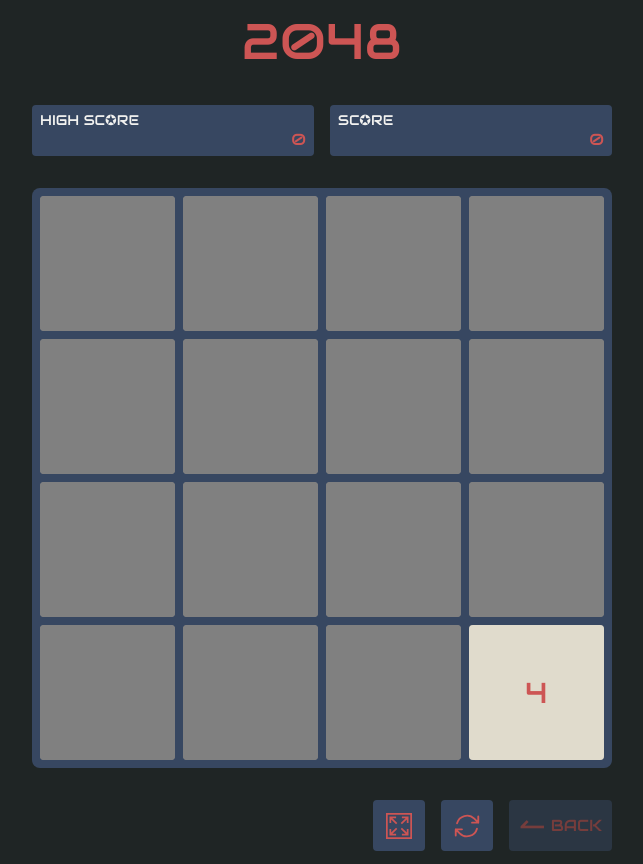
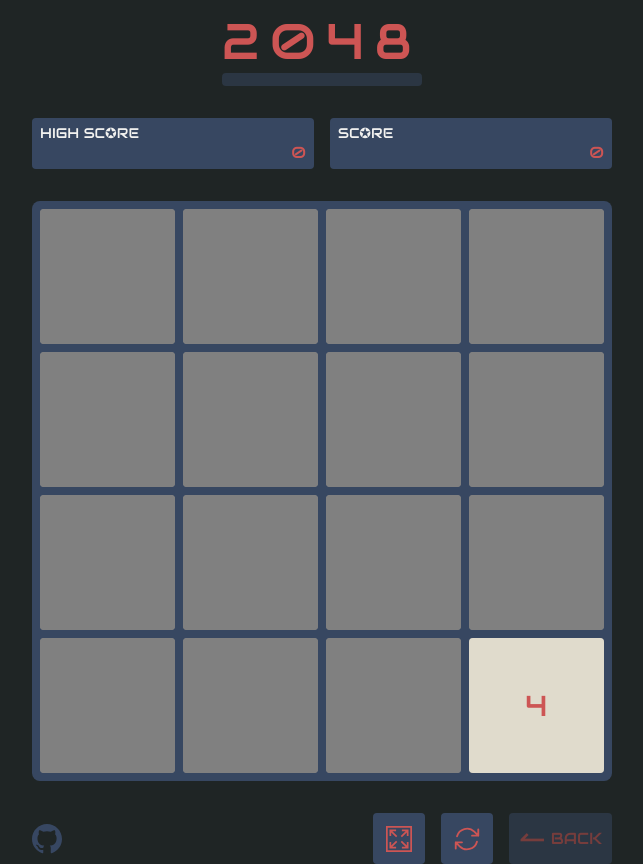
Before and after one commit to nadfri/2048, a React (Vite) app: page / in a window 1280 px wide. Shown: the whole page, without its empty margins (318-961 px from the left). Built offline with nearby package versions, Linux system fonts and the light colour scheme.

Commit message:
Feat: link to github

```diff
--- a/src/components/BtnAction/BtnAction.scss
+++ b/src/components/BtnAction/BtnAction.scss
@@ -32,4 +32,16 @@
       rotate: 180deg;
     }
   }
+
+  .git-link {
+    display: grid;
+    place-self: center;
+    margin-right: auto;
+    color: var(--grid-color);
+    transition: color 0.2s;
+
+    &:hover {
+      color: white;
+    }
+  }
 }
--- a/src/components/BtnAction/BtnAction.tsx
+++ b/src/components/BtnAction/BtnAction.tsx
@@ -3,6 +3,7 @@
 import './BtnAction.scss';
 import ScreenIcon from '../ScreenIcon/ScreenIcon';
 import ExitIcon from '../ExitIcon/ExitIcon';
+import GithubIcon from '../GithubIcon/GithubIcon';
 
 type Props = {
   reload: () => void;
@@ -31,6 +32,14 @@
 
   return (
     <div className="BtnAction">
+      <a
+        className="git-link"
+        href="https://github.com/nadfri/2048"
+        target="_blank"
+      >
+        <GithubIcon />
+      </a>
+
       {!isIOS && (
         <button onClick={toggleFullscreen} className="btn-icon">
           {isFullscreen ? <ExitIcon /> : <ScreenIcon />}
--- /dev/null
+++ b/src/components/GithubIcon/GithubIcon.tsx
@@ -0,0 +1,20 @@
+export default function ReloadIcon() {
+  return (
+    <svg
+      aria-hidden="true"
+      width="30"
+      height="30"
+      viewBox="0 0 1024 1024"
+      fill="none"
+      xmlns="http://www.w3.org/2000/svg"
+    >
+      <path
+        fillRule="evenodd"
+        clipRule="evenodd"
+        d="M8 0C3.58 0 0 3.58 0 8C0 11.54 2.29 14.53 5.47 15.59C5.87 15.66 6.02 15.42 6.02 15.21C6.02 15.02 6.01 14.39 6.01 13.72C4 14.09 3.48 13.23 3.32 12.78C3.23 12.55 2.84 11.84 2.5 11.65C2.22 11.5 1.82 11.13 2.49 11.12C3.12 11.11 3.57 11.7 3.72 11.94C4.44 13.15 5.59 12.81 6.05 12.6C6.12 12.08 6.33 11.73 6.56 11.53C4.78 11.33 2.92 10.64 2.92 7.58C2.92 6.71 3.23 5.99 3.74 5.43C3.66 5.23 3.38 4.41 3.82 3.31C3.82 3.31 4.49 3.1 6.02 4.13C6.66 3.95 7.34 3.86 8.02 3.86C8.7 3.86 9.38 3.95 10.02 4.13C11.55 3.09 12.22 3.31 12.22 3.31C12.66 4.41 12.38 5.23 12.3 5.43C12.81 5.99 13.12 6.7 13.12 7.58C13.12 10.65 11.25 11.33 9.47 11.53C9.76 11.78 10.01 12.26 10.01 13.01C10.01 14.08 10 14.94 10 15.21C10 15.42 10.15 15.67 10.55 15.59C13.71 14.53 16 11.53 16 8C16 3.58 12.42 0 8 0Z"
+        transform="scale(64)"
+        fill="currentColor"
+      />
+    </svg>
+  );
+}
--- a/src/components/Title/Title.scss
+++ b/src/components/Title/Title.scss
@@ -3,13 +3,25 @@
   font-size: 50px;
   margin: 0;
 
+  .title-2048{
+    letter-spacing: 10px;
+  }
+
   .Tile {
     aspect-ratio: initial;
     background-color: gold;
     border-radius: 4px;
+    animation: fade-in 0.5s ease-in-out;
 
     .value {
       font-size: 10px !important;
     }
   }
+
+  .place-holder {
+    background-color: var(--grid-color);
+    opacity: 0.5;
+    border-radius: 4px;
+    height: 13px;
+  }
 }
--- a/src/components/Title/Title.tsx
+++ b/src/components/Title/Title.tsx
@@ -4,15 +4,20 @@
 export default function Title({ maxValue }: { maxValue: number }) {
   const tile = {
     value: maxValue,
-    isNew: true,
+    isNew: false,
     isMerged: false,
     direction: null,
   };
 
   return (
     <h1 className="Title">
-      {maxValue < 2048 ? '2048' : maxValue}
-      {maxValue > 16 && <Tile tile={tile} />}
+      <span className="title-2048">{maxValue < 2048 ? '2048' : maxValue}</span>
+
+      {maxValue > 2 ? (
+        <Tile tile={tile} />
+      ) : (
+        <div className="place-holder"></div>
+      )}
     </h1>
   );
 }
```
Also changed, not shown: 1 other file (tests, documents, lock files or other folders).
